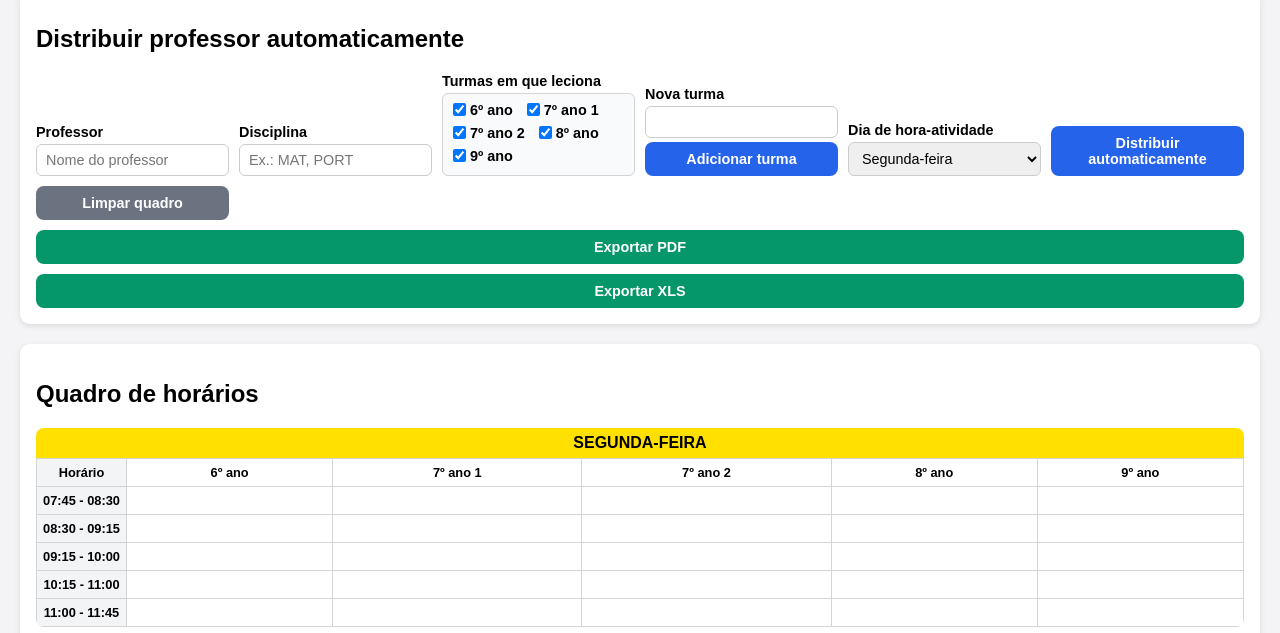
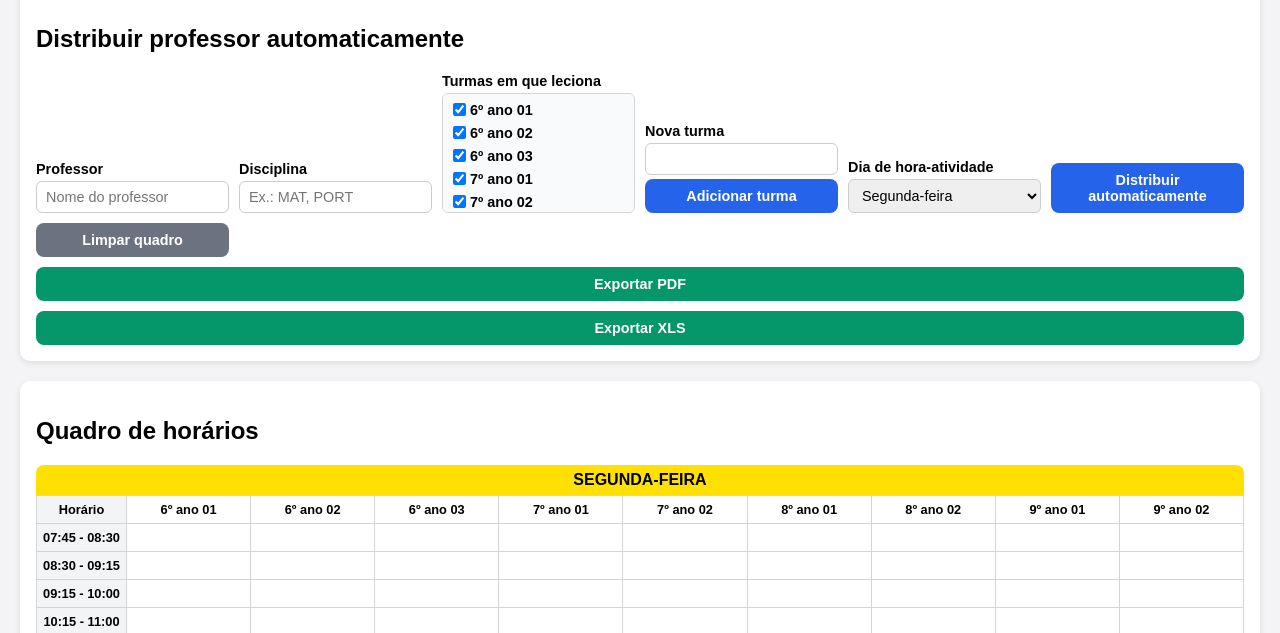
Before and after one commit to gomesjeremias/GERADOR-DE-HORARIOS-FULL, a plain HTML site: page index.html in a window 1280 px wide. Shown: the part 99-732 px from the top of the page. Drawn offline with Linux system fonts and the light colour scheme.

Commit message:
configuração de turmas

```diff
--- a/index.html
+++ b/index.html
@@ -163,7 +163,7 @@
 
 const days = ["Segunda-feira","Terça-feira","Quarta-feira","Quinta-feira","Sexta-feira"];
 const timeSlots = ["07:45 - 08:30","08:30 - 09:15","09:15 - 10:00","10:15 - 11:00","11:00 - 11:45"];
-let classes = ["6º ano","7º ano 1","7º ano 2","8º ano","9º ano"];
+let classes = ["6º ano 01","6º ano 02","6º ano 03","7º ano 01","7º ano 02","8º ano 01","8º ano 02","9º ano 01","9º ano 02"];
 
 const timetable = {};
 
```
